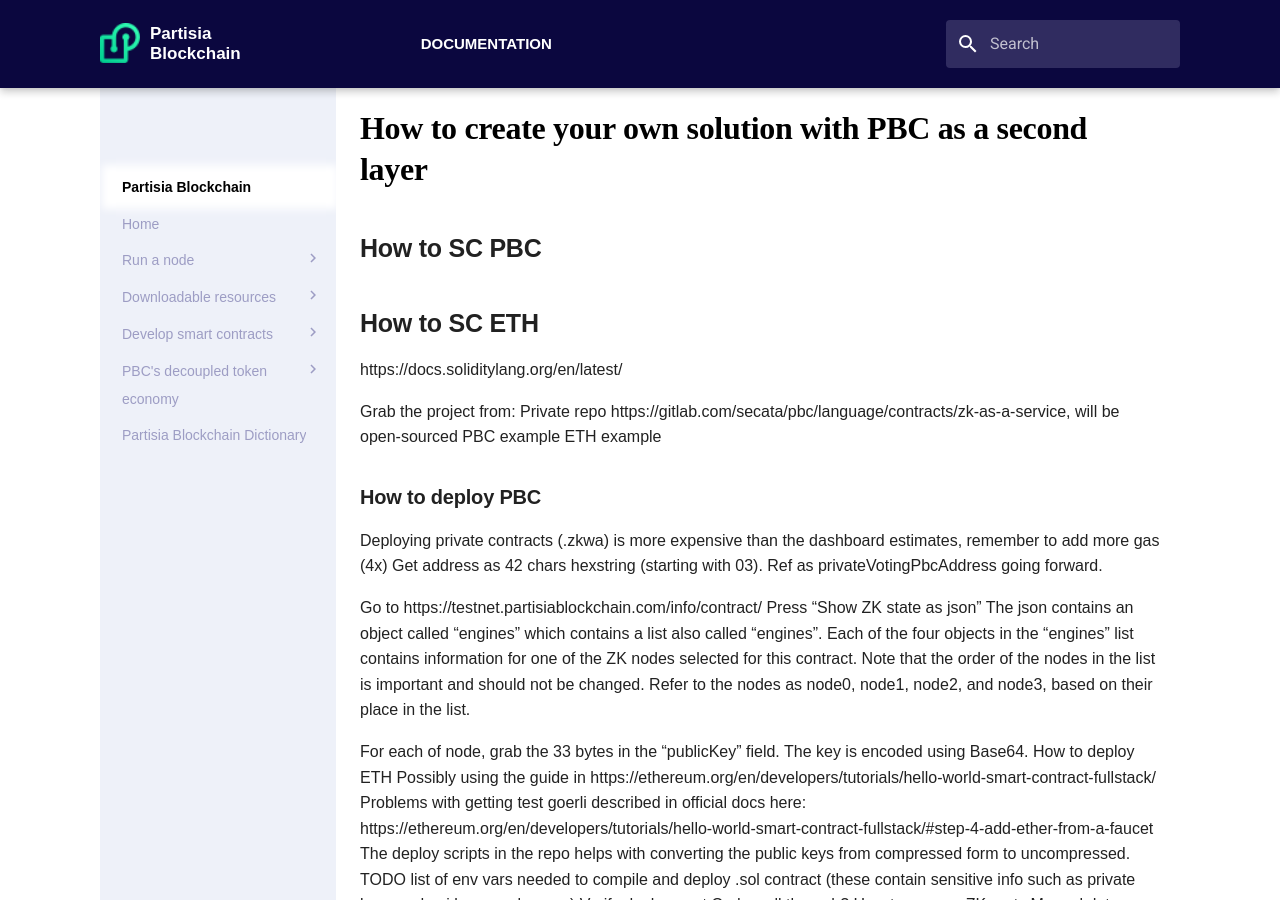
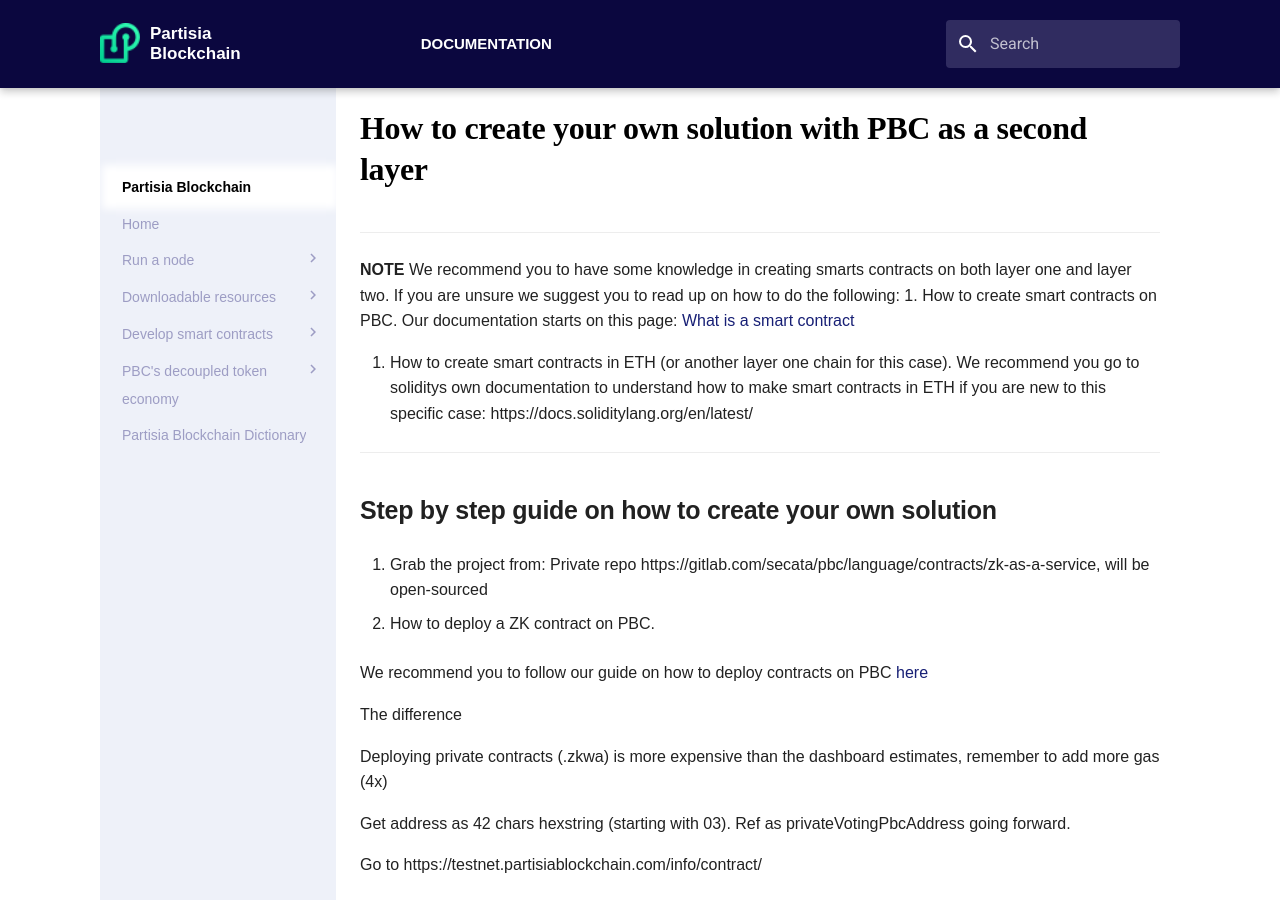
Before and after one commit to 0xSero/partisia-docs, an MkDocs documentation site: the page built from docs/pbc-as-a-second-layer-how-to-create-your-own-solution.md, in a window 1280 px wide and 900 px high. Built offline with MkDocs 1.6.1 and Material for MkDocs 9.7.7, drawn with Linux system fonts in a browser that asks for light colours; some web fonts are replaced; a script that is not in the unit is left out; some of the changed text lies outside the part shown.

Commit message:
Structuring content, adding a few good tips to contract-compilation

```diff
--- a/docs/contract-compilation.md
+++ b/docs/contract-compilation.md
@@ -23,12 +23,16 @@
 ## 2) Upload the contract to the blockchain
 
 To deploy a smart contract you need an [account](accounts.md) with [gas](byoc.md) to cover transaction costs.
+
 Open the wallet in the [Dashboard](https://dashboard.partisiablockchain.com/wallet/upload_wasm)
 or use [Partisia Blockchain Explorer](https://mpcexplorer.com/deploy-contract).
+
 Alternatively you can deploy for free test ETH [gas](byoc.md) on the [testnet](https://testnet.partisiablockchain.com/).
+
 Select the `token_contract.wasm` and the `token_contract.abi`.
-The dashboard will then render a form for the initialization function. If you look at `lib.rs` file in your IDE,
-you will see that this matches the *initialize* function.
+
+The dashboard will then render a form for the initialization function. If you look at `lib.rs` file in your IDE, you will see that this matches the *initialize* function.
+
 The other three actions will be available after successful deployment.
 
 If you need to tryout your smart contract, we recommend you tryout the [testnet](testnet.md).
@@ -50,4 +54,10 @@
 <iframe width="711" height="400" src="https://www.youtube.com/embed/qV2grtWDxUE" title="YouTube video player" frameborder="0" allowfullscreen></iframe>
 </div>
 
+In general you should keep in mind if you are deploying private contracts (.zkwa) is more expensive than the dashboard estimates, remember to add more gas (we recommend using 4x the amount)
+
+If working with any contract we suggest you to save the address of your contract, this will be your way of finding your contract again. The address is a 42 chars hexstring (starting with 03). If can be used at the end of the following example link to visit your contract again.
+
+   Go to https://testnet.partisiablockchain.com/info/contract/<PbcAddress\>
+
 Congratulations! You have now created an active smart-contract on the Partisia Blockchain.
--- a/docs/pbc-as-a-second-layer-how-to-create-your-own-solution.md
+++ b/docs/pbc-as-a-second-layer-how-to-create-your-own-solution.md
@@ -1,23 +1,31 @@
 # How to create your own solution with PBC as a second layer
 
-## How to SC PBC
+---
+**NOTE** We recommend you to have some knowledge in creating smarts contracts on both layer one and layer two. If you are unsure we suggest you to read up on how to do the following:
+1. How to create smart contracts on PBC. Our documentation starts on this page: [What is a smart contract](contract-development.md)
 
-## How to SC ETH
+2. How to create smart contracts in ETH (or another layer one chain for this case).
+We recommend you go to soliditys own documentation to understand how to make smart contracts in ETH if you are new to this specific case: https://docs.soliditylang.org/en/latest/
+---
 
-https://docs.soliditylang.org/en/latest/
+## Step by step guide on how to create your own solution
+1. Grab the project from: Private repo https://gitlab.com/secata/pbc/language/contracts/zk-as-a-service, will be open-sourced
 
-Grab the project from: Private repo https://gitlab.com/secata/pbc/language/contracts/zk-as-a-service, will be open-sourced
-PBC example
-ETH example
+2. How to deploy a ZK contract on PBC.
 
-### How to deploy PBC
+   We recommend you to follow our guide on how to deploy contracts on PBC [here](contract-compilation.md)
 
-Deploying private contracts (.zkwa) is more expensive than the dashboard estimates, remember to add more gas (4x)
-Get address as 42 chars hexstring (starting with 03). Ref as privateVotingPbcAddress going forward.
+   The difference
 
-Go to https://testnet.partisiablockchain.com/info/contract/<privateVotingPbcAddress>
-Press “Show ZK state as json”
-The json contains an object called “engines” which contains a list also called “engines”. Each of the four objects in the “engines” list contains information for one of the ZK nodes selected for this contract. Note that the order of the nodes in the list is important and should not be changed. Refer to the nodes as node0, node1, node2, and node3, based on their place in the list.
+   Deploying private contracts (.zkwa) is more expensive than the dashboard estimates, remember to add more gas (4x)
+
+   Get address as 42 chars hexstring (starting with 03). Ref as privateVotingPbcAddress going forward.
+
+   Go to https://testnet.partisiablockchain.com/info/contract/<privateVotingPbcAddress>
+
+   Press “Show ZK state as json”
+
+    The json contains an object called “engines” which contains a list also called “engines”. Each of the four objects in the “engines” list contains information for one of the ZK nodes selected for this contract. Note that the order of the nodes in the list is important and should not be changed. Refer to the nodes as node0, node1, node2, and node3, based on their place in the list.
 
 For each of node, grab the 33 bytes in the “publicKey” field. The key is encoded using Base64.
 How to deploy ETH
```
Also changed, not shown: docs/pbc-as-a-second-layer-live-example-ethereum.md (+5 -6 lines), docs/pbc-as-second-layer.md (+1 -1 lines).
